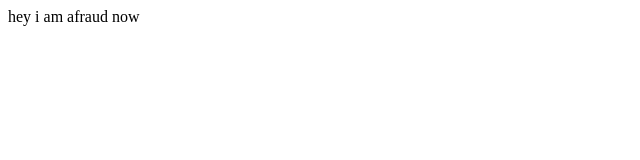
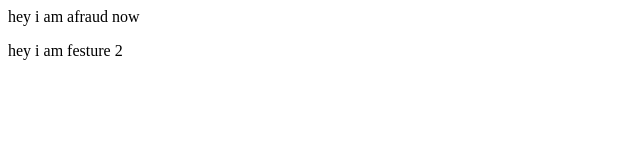
Before and after one commit to vikas-singh-7/nervous-now, a plain HTML site: page index.html in a window 1280 px wide. Shown: the full height of the page, 0-640 px from the left. Drawn offline with Linux system fonts and the light colour scheme.

Commit message:
hey just another branch

```diff
--- a/index.html
+++ b/index.html
@@ -1 +1,2 @@
 <p>hey i am afraud now</p>
+<p>hey i am festure 2</p>
```
